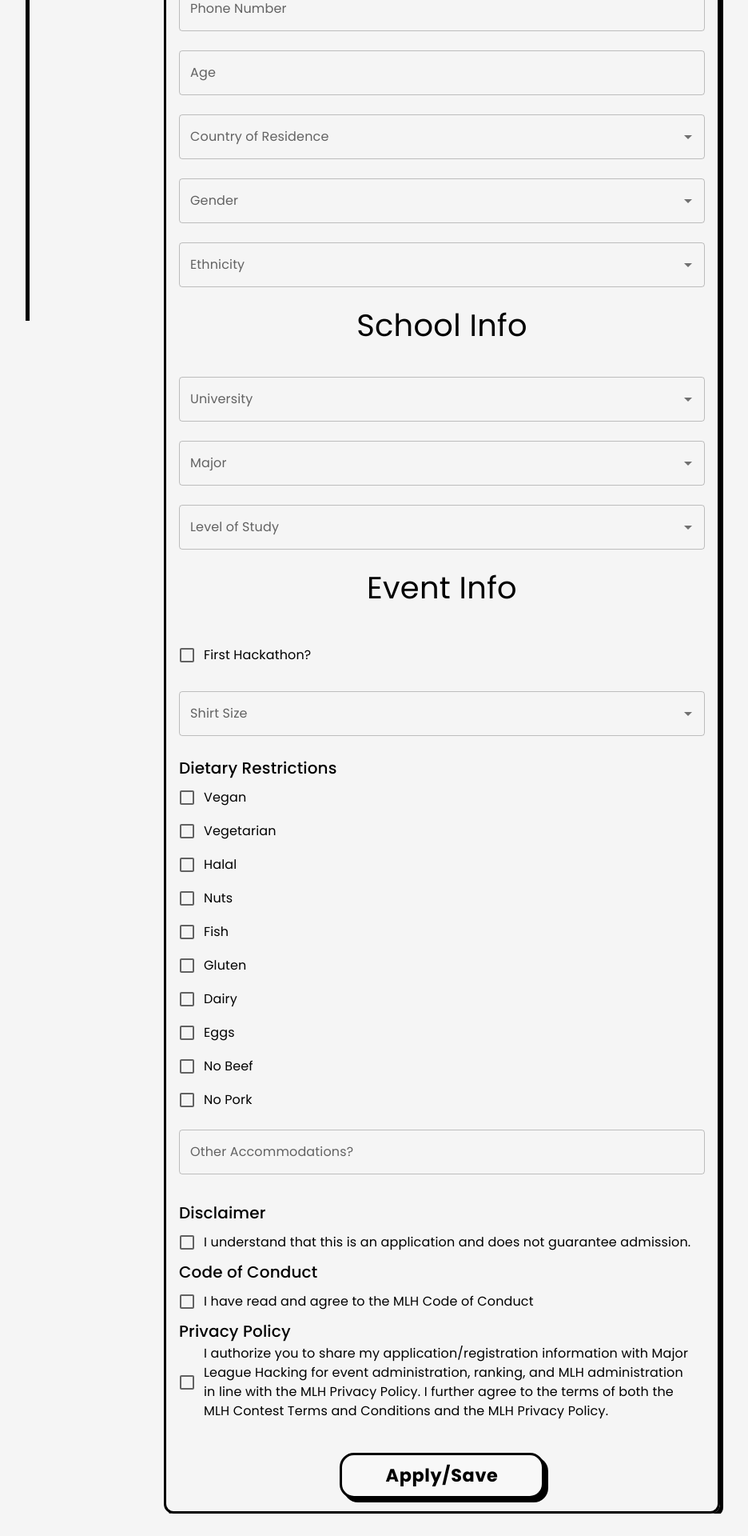
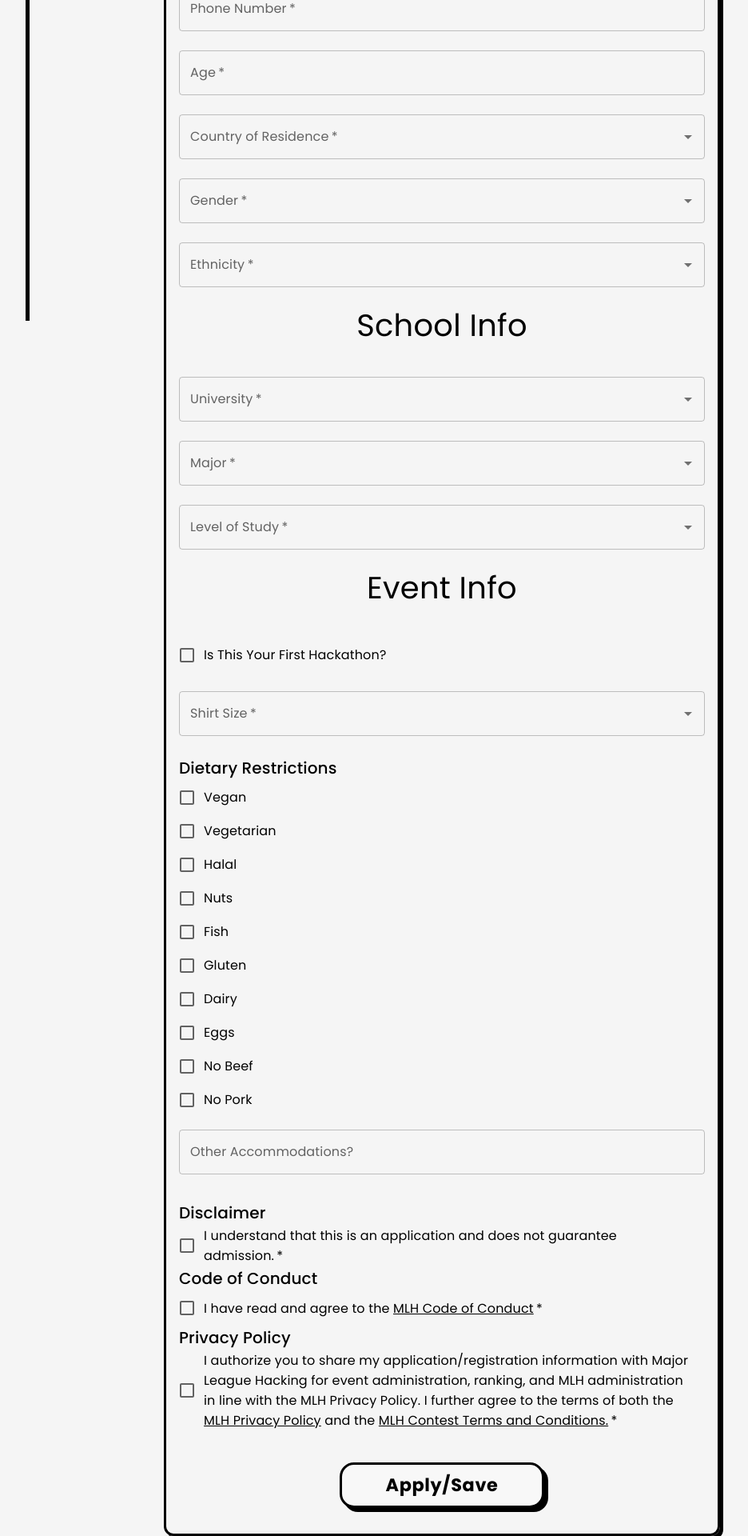
Before and after one commit to USFGDSC/HackUSF, a Next.js app: page /profile/apply in a window 1280 px wide. Shown: the part 399-2319 px from the top of the page at 80% size, without its empty margins (243-1179 px from the left). Before the commit the page ends 2291 px from the top, so only its background shows below. Built offline with nearby package versions, Linux system fonts and the light colour scheme; no server answers; what @mui/material-nextjs would draw is missing.

Commit message:
Finished Application Page

```diff
--- a/app/api/createProfile/route.js
+++ b/app/api/createProfile/route.js
@@ -29,6 +29,9 @@ export async function POST(req) {
         status: "pending",
         checkedIn: false,
         rsvp: false,
+        disclaimer: false,
+        codeOfConduct: false,
+        privacyPolicy: false
       })
     } else {
       console.log("User already exists")
--- /dev/null
+++ b/app/api/getApplication/route.js
@@ -0,0 +1,16 @@
+import { doc, getDoc } from "firebase/firestore";
+import { db } from "@/firebase";
+
+export async function GET(req) {
+  try {
+    const userId = new URL(req.url, `http://${req.headers.host}`).searchParams.get('userId');
+    const docRef = doc(db, "users", userId)
+    const docSnap = await getDoc(docRef)
+
+    return new Response(JSON.stringify({ success: true, data: docSnap.data() }), { status: 200 })
+
+  } catch (error) {
+    console.error(error)
+    return new Response(JSON.stringify({ success: false, error: error.message }), { status: 500 })
+  }
+}
--- a/app/api/saveApplication/route.js
+++ b/app/api/saveApplication/route.js
@@ -22,9 +22,10 @@ export async function POST(req) {
       shirtSize: data.shirtSize,
       dietaryRestrictions: data.dietaryRestrictions,
       otherAccommodations: data.otherAccommodations,
+      disclaimer: data.disclaimer,
+      codeOfConduct: data.codeOfConduct,
+      privacyPolicy: data.privacyPolicy
     });
-
-    console.log(data);
 
     return new Response(JSON.stringify({ message: 'User status updated successfully' }), { status: 200 })
 
--- a/app/page.js
+++ b/app/page.js
@@ -185,7 +185,7 @@ export default function Home() {
 									Devpost
 								</a>{' '}
 								and{' '}
-								<a href="https://discordapp.com/" target="_blank">
+								<a href="https://discord.gg/Zdx4Hkt33W" target="_blank">
 									Discord
 								</a>
 								!
@@ -330,9 +330,9 @@ export default function Home() {
 					</Box>
 				</Box>
 
-        <div id="prizes" className={styles.prizes}>
+        {/* <div id="prizes" className={styles.prizes}>
           <PrizeSection />
-        </div>
+        </div> */}
 
 				<div id="faq" className={styles.faq}>
 					<Typography sx={{ fontSize: '4rem', fontWeight: 600 }}>
--- a/app/profile/apply/page.js
+++ b/app/profile/apply/page.js
@@ -10,8 +10,8 @@ import {
   Typography,
   Autocomplete,
 } from "@mui/material";
-import { useState } from "react";
-import { useAuth } from "@clerk/nextjs";
+import { useEffect, useState, useRef } from "react";
+import { useAuth, useUser } from "@clerk/nextjs";
 
 import countriesList from "./countriesList";
 import universitiesList from "./universitiesList";
@@ -31,8 +31,30 @@ const saveApplication = async (userId, formData) => {
   }
 }
 
+const getApplication = async (userId) => {
+  try {
+    const response = await fetch(`/api/getApplication?userId=${encodeURIComponent(userId)}`, {
+      method: 'GET',
+      headers: {
+        'Content-Type': 'application/json',
+      },
+    })
+    if (response.ok) {
+      const result = await response.json()
+      return result
+    }
+  } catch (error) {
+    console.error('Error getting application', error)
+    return null
+  }
+}
+
 export default function Apply() {
   const { userId } = useAuth()
+  const [showPopup, setShowPopup] = useState(false)
+  const [loading, setLoading] = useState(false);
+
+
 
   const [formData, setFormData] = useState({
     firstName: "",
@@ -52,7 +74,51 @@ export default function Apply() {
     shirtSize: "",
     dietaryRestrictions: [],
     otherAccommodations: "",
+
+    disclaimer: false,
+    codeOfConduct: false,
+    privacyPolicy: false
   });
+
+  const { user, isLoaded } = useUser();
+  const hasSetEmail = useRef(false);
+
+  useEffect(() => {
+    if (isLoaded && user && user.primaryEmailAddress?.emailAddress && !hasSetEmail.current && userId) {
+      const timeoutId = setTimeout(() => {
+        // Set email only if it hasn't been set already
+        setFormData((prevFormData) => {
+          if (prevFormData.email !== user.primaryEmailAddress.emailAddress) {
+            return { ...prevFormData, email: user.primaryEmailAddress.emailAddress };
+          }
+          return prevFormData;
+        });
+        hasSetEmail.current = true;
+      }, 500);
+
+      // Cleanup function to clear the timeout when dependencies change or component unmounts
+      return () => clearTimeout(timeoutId);
+    }
+  }, [user, isLoaded, userId]); // Depend on userId to ensure data is fetched based on the user
+
+
+  useEffect(() => {
+    if (userId) {
+      const fetchApplication = async () => {
+        const result = await getApplication(userId);
+        if (result && result.success) {
+          setFormData((prevFormData) => {
+            // Only update if there's a change in data
+            if (prevFormData !== result.data) {
+              return { ...prevFormData, ...result.data };
+            }
+            return prevFormData;
+          });
+        }
+      };
+      fetchApplication();
+    }
+  }, [userId]); // Separate effect to handle fetching application data
 
   const handleChange = (e) => {
     const { name, value, type, checked } = e.target;
@@ -83,14 +149,40 @@ export default function Apply() {
 
   const handleSubmit = (e) => {
     e.preventDefault();
+
+    if (loading) return; // Prevent multiple submissions
+
+    setLoading(true); // Disable button
+
     // Make API call to submit the form data
     saveApplication(userId, formData);
+
+    // Show popup message
+    setShowPopup(true);
+
+    // Hide popup after 3 seconds
+    setTimeout(() => {
+      setShowPopup(false);
+      setLoading(false); // Enable button again
+    }, 3000);
+
   };
 
+  // useEffect(() => {
+  //   if(userId) {
+  //     const fetchApplication = async () => {
+  //       const result = await getApplication(userId)
+  //       if (result && result.success) {
+  //         setFormData(result.data)
+  //       }
+  //     }
+  //     fetchApplication()
+  //   }
+  // }, [userId])
+
   return (
+    <form onSubmit={handleSubmit}>
     <Box
-      component="form"
-      onSubmit={handleSubmit}
       sx={{
         display: "flex",
         justifyContent: "flex-start",
@@ -126,6 +218,7 @@ export default function Apply() {
         value={formData.firstName}
         onChange={handleChange}
         sx={{ width: "100%" }}
+        required
       />
       <TextField
         label="Last Name"
@@ -134,6 +227,7 @@ export default function Apply() {
         value={formData.lastName}
         onChange={handleChange}
         sx={{ width: "100%" }}
+        required
       />
       <TextField
         label="Email"
@@ -142,6 +236,7 @@ export default function Apply() {
         value={formData.email}
         onChange={handleChange}
         sx={{ width: "100%" }}
+        required
       />
       <TextField
         label="Phone Number"
@@ -150,6 +245,7 @@ export default function Apply() {
         value={formData.phone}
         onChange={handleChange}
         sx={{ width: "100%" }}
+        required
       />
       <TextField
         label="Age"
@@ -158,22 +254,23 @@ export default function Apply() {
         value={formData.age}
         onChange={handleChange}
         sx={{ width: "100%" }}
+        required
       />
       <Autocomplete
         disablePortal
         options={countriesList}
-        renderInput={(params) => <TextField {...params} label="Country of Residence" />}
+        renderInput={(params) => <TextField {...params} label="Country of Residence" required />}
         value={formData.country}
-        onChange={handleChange}
+        onChange={(event, newValue) => handleChange({ target: { name: 'country', value: newValue } })}
         name="country"
         sx={{ width: "100%", margin: "normal" }}
       />
       <Autocomplete
         disablePortal
         options={["Male", "Female", "Other", "Prefer not to say"]}
-        renderInput={(params) => <TextField {...params} label="Gender" />}
+        renderInput={(params) => <TextField {...params} label="Gender" required />}
         value={formData.gender}
-        onChange={handleChange}
+        onChange={(event, newValue) => handleChange({ target: { name: 'gender', value: newValue } })}
         name="gender"
         sx={{ width: "100%", margin: "normal" }}
       />
@@ -188,9 +285,9 @@ export default function Apply() {
           "White",
           "Not Hispanic or Latino",
         ]}
-        renderInput={(params) => <TextField {...params} label="Ethnicity" />}
+        renderInput={(params) => <TextField {...params} label="Ethnicity" required />}
         value={formData.ethnicity}
-        onChange={handleChange}
+        onChange={(event, newValue) => handleChange({ target: { name: 'ethnicity', value: newValue } })}
         name="ethnicity"
         sx={{ width: "100%", margin: "normal" }}
       />
@@ -210,27 +307,27 @@ export default function Apply() {
       <Autocomplete
         disablePortal
         options={universitiesList}
-        renderInput={(params) => <TextField {...params} label="University" />}
+        renderInput={(params) => <TextField {...params} label="University" required />}
         value={formData.school}
-        onChange={handleChange}
+        onChange={(event, newValue) => handleChange({ target: { name: 'school', value: newValue } })}
         name="school"
         sx={{ width: "100%", margin: "normal" }}
       />
       <Autocomplete
         disablePortal
         options={majorsList}
-        renderInput={(params) => <TextField {...params} label="Major" />}
+        renderInput={(params) => <TextField {...params} label="Major" required />}
         value={formData.major}
-        onChange={handleChange}
+        onChange={(event, newValue) => handleChange({ target: { name: 'major', value: newValue } })}
         name="major"
         sx={{ width: "100%", margin: "normal" }}
       />
       <Autocomplete
         disablePortal
         options={["Freshman", "Sophomore", "Junior", "Senior", "Graduate Student"]}
-        renderInput={(params) => <TextField {...params} label="Level of Study" />}
+        renderInput={(params) => <TextField {...params} label="Level of Study" required />}
         value={formData.levelOfStudy}
-        onChange={handleChange}
+        onChange={(event, newValue) => handleChange({ target: { name: 'levelOfStudy', value: newValue } })}
         name="levelOfStudy"
         sx={{ width: "100%", margin: "normal" }}
       />
@@ -249,8 +346,8 @@ export default function Apply() {
       </Typography>
       <FormGroup>
         <FormControlLabel
-          control={<Checkbox />}
-          label="First Hackathon?"
+          control={<Checkbox checked={formData.firstHackathon} />}
+          label="Is This Your First Hackathon?"
           name="firstHackathon"
           onChange={handleChange}
         />
@@ -258,84 +355,29 @@ export default function Apply() {
       <Autocomplete
         disablePortal
         options={["XS", "S", "M", "L", "XL", "XXL"]}
-        renderInput={(params) => <TextField {...params} label="Shirt Size" />}
+        renderInput={(params) => <TextField {...params} label="Shirt Size" required />}
         value={formData.shirtSize}
-        onChange={handleChange}
+        onChange={(event, newValue) => handleChange({ target: { name: 'shirtSize', value: newValue } })}
         name="shirtSize"
         sx={{ width: "100%", margin: "normal" }}
       />
       <FormGroup sx={{ width: "100%" }}>
         <Typography variant="h6">Dietary Restrictions</Typography>
-        <FormControlLabel
-          control={<Checkbox />}
-          label="Vegan"
-          value="Vegan"
-          name="dietaryRestrictions"
-          onChange={handleChange}
-        />
-        <FormControlLabel
-          control={<Checkbox />}
-          label="Vegetarian"
-          value="Vegetarian"
-          name="dietaryRestrictions"
-          onChange={handleChange}
-        />
-        <FormControlLabel
-          control={<Checkbox />}
-          label="Halal"
-          value="Halal"
-          name="dietaryRestrictions"
-          onChange={handleChange}
-        />
-        <FormControlLabel
-          control={<Checkbox />}
-          label="Nuts"
-          value="Nuts"
-          name="dietaryRestrictions"
-          onChange={handleChange}
-        />
-        <FormControlLabel
-          control={<Checkbox />}
-          label="Fish"
-          value="Fish"
-          name="dietaryRestrictions"
-          onChange={handleChange}
-        />
-        <FormControlLabel
-          control={<Checkbox />}
-          label="Gluten"
-          value="Gluten"
-          name="dietaryRestrictions"
-          onChange={handleChange}
-        />
-        <FormControlLabel
-          control={<Checkbox />}
-          label="Dairy"
-          value="Dairy"
-          name="dietaryRestrictions"
-          onChange={handleChange}
-        />
-        <FormControlLabel
-          control={<Checkbox />}
-          label="Eggs"
-          value="Eggs"
-          name="dietaryRestrictions"
-          onChange={handleChange}
-        />
-        <FormControlLabel
-          control={<Checkbox />}
-          label="No Beef"
-          value="No Beef"
-          name="dietaryRestrictions"
-          onChange={handleChange}
-        />
-        <FormControlLabel
-          control={<Checkbox />}
-          label="No Pork"
-          value="No Pork"
-          name="dietaryRestrictions"
-          onChange={handleChange}
-        />
+        {["Vegan", "Vegetarian", "Halal", "Nuts", "Fish", "Gluten", "Dairy", "Eggs", "No Beef", "No Pork"].map((restriction) => (
+          <FormControlLabel
+            key={restriction}
+            control={
+              <Checkbox
+                checked={formData.dietaryRestrictions.includes(restriction)}
+                value={restriction}
+                name="dietaryRestrictions"
+                onChange={handleChange}
+              />
+            }
+            label={restriction}
+          />
+        ))}
+
         <TextField
           label="Other Accommodations?"
           variant="outlined"
@@ -351,20 +393,40 @@ export default function Apply() {
       <FormGroup>
         <Typography variant="h6">Disclaimer</Typography>
         <FormControlLabel
-          control={<Checkbox />}
+          control={<Checkbox checked={formData.disclaimer} required />}
           label="I understand that this is an application and does not guarantee admission."
+          name="disclaimer"
           onChange={handleChange}
         />
         <Typography variant="h6">Code of Conduct</Typography>
         <FormControlLabel
-          control={<Checkbox />}
-          label="I have read and agree to the MLH Code of Conduct"
+          control={<Checkbox checked={formData.codeOfConduct} required />}
+          label={
+            <>
+              I have read and agree to the{' '}
+              <a href="https://github.com/MLH/mlh-policies/blob/main/code-of-conduct.md" target="_blank" rel="noopener noreferrer" style={{ color: 'inherit' }}>
+                MLH Code of Conduct
+              </a>
+            </>
+          }
+          name="codeOfConduct"
           onChange={handleChange}
         />
         <Typography variant="h6">Privacy Policy</Typography>
         <FormControlLabel
-          control={<Checkbox />}
-          label="I authorize you to share my application/registration information with Major League Hacking for event administration, ranking, and MLH administration in line with the MLH Privacy Policy. I further agree to the terms of both the MLH Contest Terms and Conditions and the MLH Privacy Policy."
+          control={<Checkbox checked={formData.privacyPolicy} required />}
+          label={
+            <>
+              I authorize you to share my application/registration information with Major League Hacking for event administration, ranking, and MLH administration in line with the MLH Privacy Policy. I further agree to the terms of both the{' '}
+              <a href="https://github.com/MLH/mlh-policies/blob/main/privacy-policy.md" target="_blank" rel="noopener noreferrer" style={{ color: 'inherit' }}>
+                MLH Privacy Policy
+              </a> and the{' '}
+              <a href="https://github.com/MLH/mlh-policies/blob/main/contest-terms.md" target="_blank" rel="noopener noreferrer" style={{ color: 'inherit' }}>
+                MLH Contest Terms and Conditions.
+              </a>
+            </>
+          }
+          name="privacyPolicy"
           onChange={handleChange}
         />
       </FormGroup>
@@ -374,9 +436,12 @@ export default function Apply() {
         display: 'flex',
         justifyContent: 'center',
         alignItems: 'center',
-        mt: 2
+        mt: 2,
+        mb: 2
       }}>
         <Button
+          type="submit"
+          disabled={loading}
           sx={{
             width: 'max(200px, 20vw)',
             textTransform: 'none',
@@ -398,11 +463,31 @@ export default function Apply() {
               border: '3px solid black',
             },
           }}
-          onClick={handleSubmit} // Trigger routing on click
         >
           Apply/Save
         </Button>
       </Box>
+
+      {/* Temporary Popup Message */}
+      {showPopup && (
+        <Box
+          sx={{
+            position: "fixed",
+            top: "40%",
+            left: {xs: "50%", lg: "58%"},
+            transform: "translate(-50%, -50%)",
+            backgroundColor: "green",
+            color: "white",
+            padding: "10px 20px",
+            borderRadius: "8px",
+            boxShadow: "2px 2px 10px rgba(0,0,0,0.3)",
+            zIndex: 1000,
+          }}
+        >
+          <Typography>Application submitted successfully!</Typography>
+        </Box>
+      )}
     </Box>
+    </form>
   );
 }
--- a/components/footer/page.js
+++ b/components/footer/page.js
@@ -12,7 +12,7 @@ export default function Footer() {
         <div className={styles.title}>
           <h1>HackUSF 2025</h1>
           <div className={styles.logos}>
-            <FaDiscord onClick={() => window.open("https://discord.com", "_blank", "noopener,noreferrer")} />
+            <FaDiscord onClick={() => window.open("https://discord.gg/Zdx4Hkt33W", "_blank", "noopener,noreferrer")} />
             <FaInstagram onClick={() => window.open("https://www.instagram.com/usfgdsc/", "_blank", "noopener,noreferrer")} />
             <FaLinkedinIn onClick={() => window.open("https://www.linkedin.com/company/usfgdsc/posts/?feedView=all", "_blank", "noopener,noreferrer")} />
           </div>
@@ -21,8 +21,7 @@ export default function Footer() {
         <div className={styles.resources}>
           <h3>Resources</h3>
           <p><a href="https://gdscusf.com" target="_blank">gdscusf.com</a></p>
-          <p><a href="https://notion.com" target="_blank">Hacker Guide</a></p>
-          <p><a href="https://sites.google.com/view/forms-workspace/" target="_blank">Misconduct Reporting</a></p>
+          <p><a href="https://mina-meowmeow.notion.site/USF-Hack-Hacker-Guide-18f761666cf580989f49dbeca7f606c3" target="_blank">Hacker Guide</a></p>
           <p><a href="https://github.com/MLH/mlh-policies/blob/main/code-of-conduct.md" target="_blank">Code of Conduct</a></p>
         </div>
       </div>
--- a/components/header/page.js
+++ b/components/header/page.js
@@ -26,7 +26,7 @@ export default function Header() {
 			<div className={`${styles.navbar} ${menuOpen ? styles.open : ''}`}>
 				<ul>
 					<li><a href="#about" onClick={() => setMenuOpen(false)}>About</a></li>
-					<li><a href="#prizes" onClick={() => setMenuOpen(false)}>Prizes</a></li>
+					{/* <li><a href="#prizes" onClick={() => setMenuOpen(false)}>Prizes</a></li> */}
 					<li><a href="#faq" onClick={() => setMenuOpen(false)}>FAQ</a></li>
 					<li><a href="#sponsors" onClick={() => setMenuOpen(false)}>Sponsors</a></li>
 
```
Also changed, not shown: public/about.png (added).
